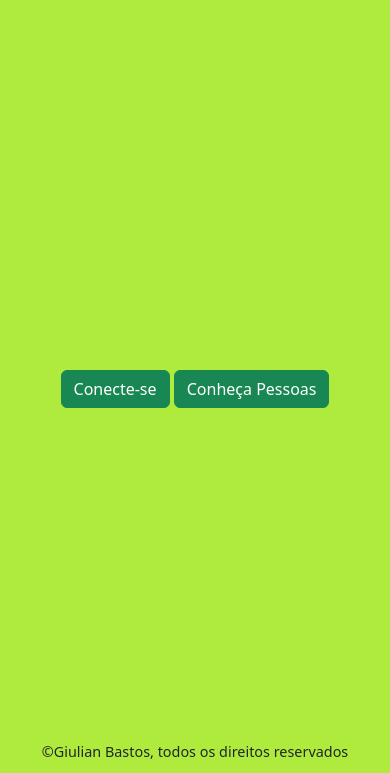
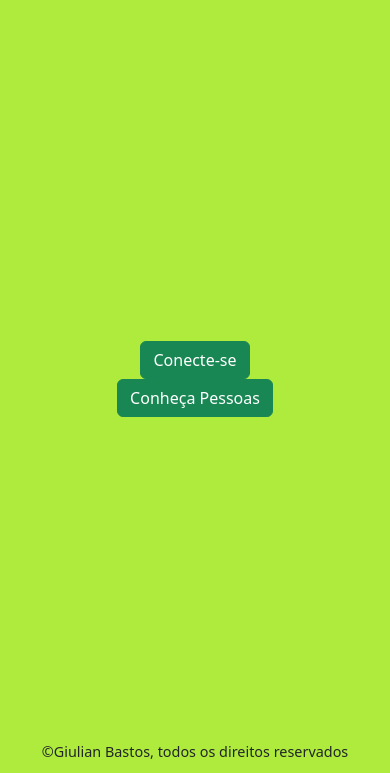
Before and after one commit to GiulianFabio7341/forms_supabase, a plain HTML site: page index.html in a window 390 px wide. Shown: the part 71-844 px from the top of the page. Drawn offline with nearby package versions, Linux system fonts and the light colour scheme; some packages are replaced by stand-ins of ours; a script that the page names is missing.

Commit message:
update de responsividade

```diff
--- a/assets/style.css
+++ b/assets/style.css
@@ -46,6 +46,7 @@ footer {
    align-items: center;
 }
 
+
 .form-section-input {
    display: flex;
    flex-direction: column;
@@ -54,6 +55,14 @@ footer {
 
 }
 
+@media only screen and (max-width: 600px) {
+  main div{
+   display: flex !important;
+   flex-direction: column !important;
+   align-items: center;
+   margin: 10px;
+  }
+}
 
 footer {
    text-align: center;
--- a/index.html
+++ b/index.html
@@ -18,9 +18,11 @@
     </header>
     <main>
 <div class="contact">
+    <div class="btns">
+<button type="button" class="inscreva btn btn-success" onclick="contact()">Conecte-se </button>
+     <button type="button" class="inscreva btn btn-success" onclick="view()">Conheça Pessoas  </button>
+    </div>
 
-     <button type="button" class="inscreva btn btn-success" onclick="contact()">Conecte-se </button>
-     <button type="button" class="inscreva btn btn-success" onclick="view()">Conheça Pessoas  </button>
      <div id="tabela-networking"></div>
 </div>
 
```
